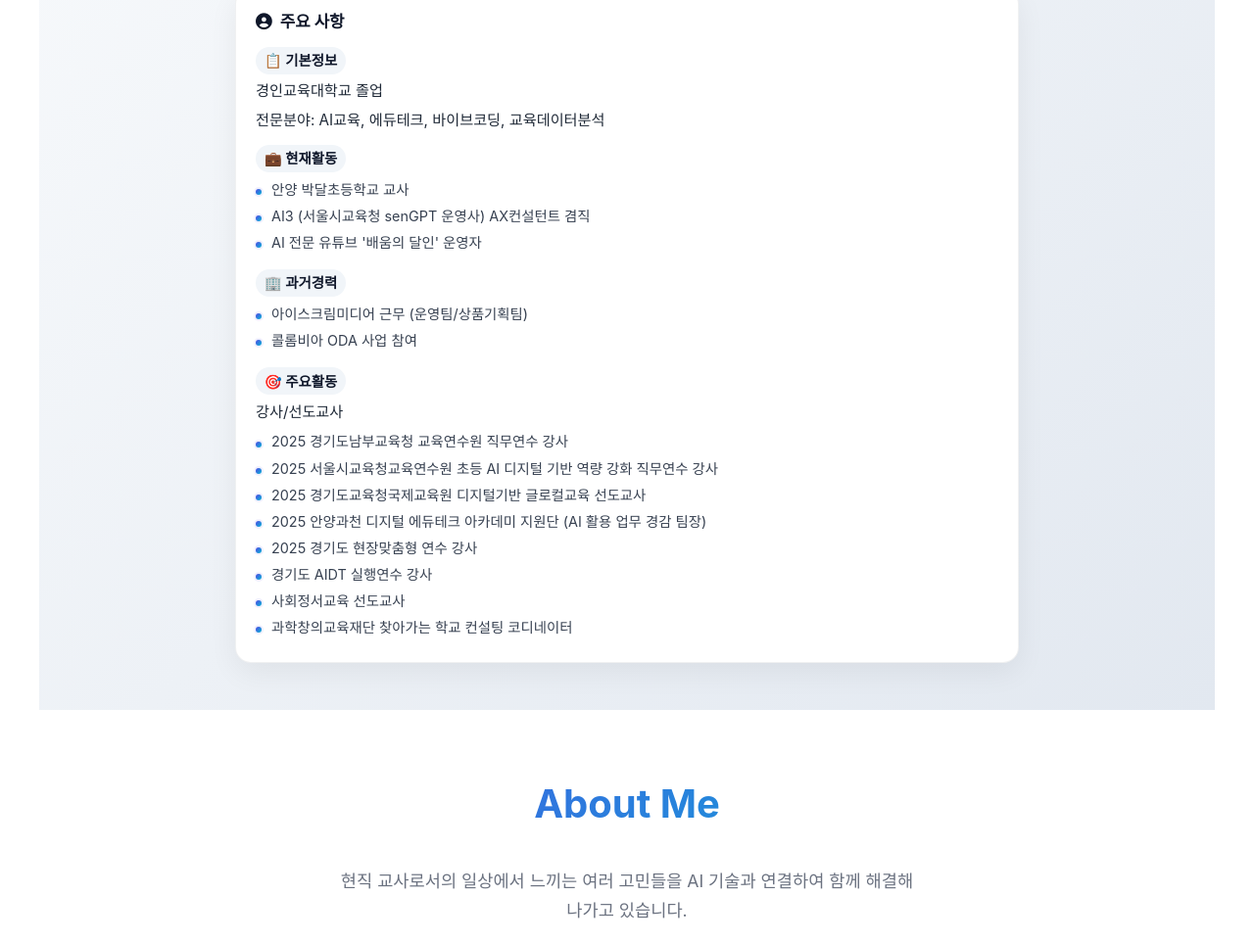
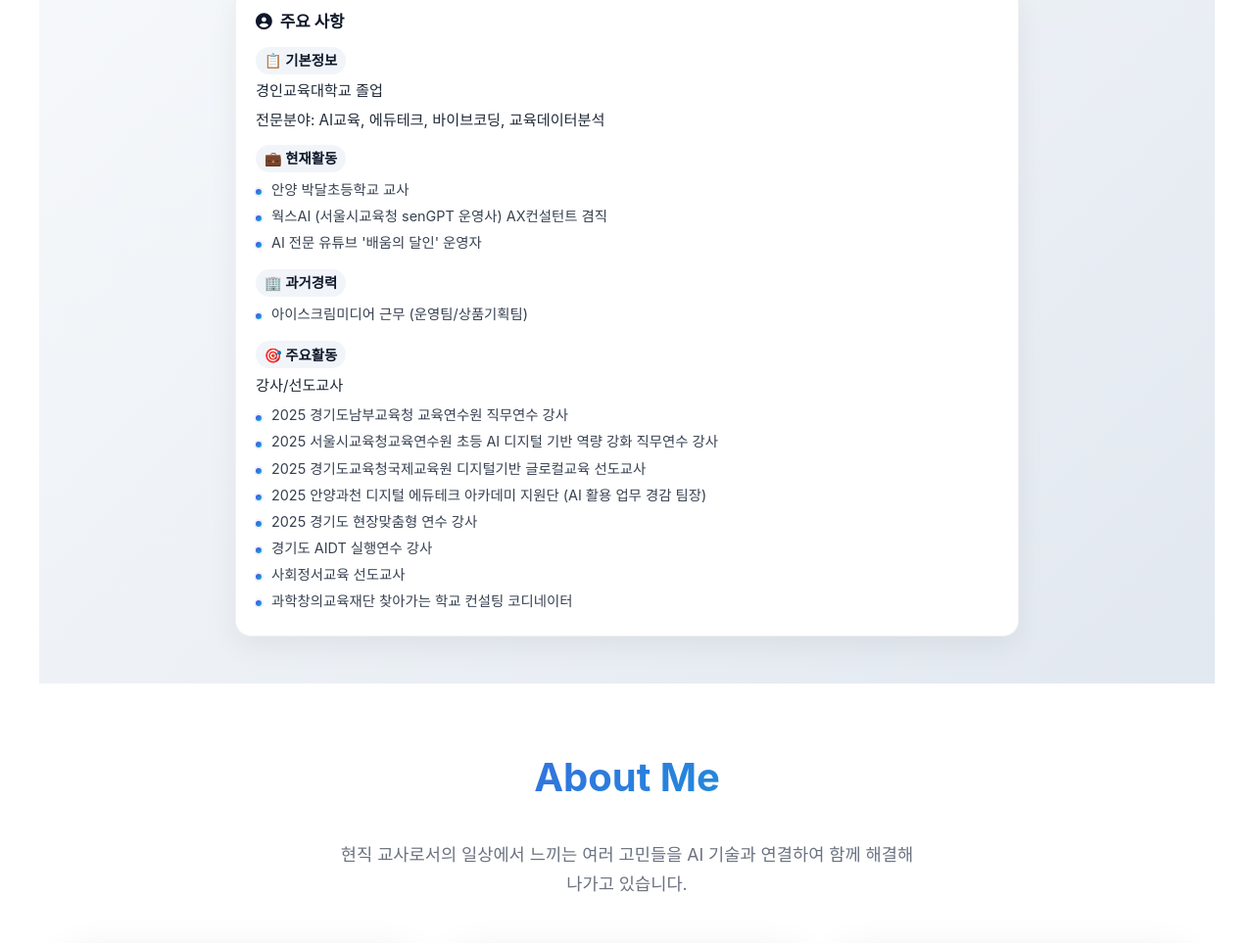
Before and after one commit to reallygood83/MJ, a website: page index.html in a window 1280 px wide. Shown: the part 1054-2017 px from the top of the page at 98% size. Drawn offline with Linux system fonts and the light colour scheme; a web font is replaced by a local one.

Commit message:
현재활동 정보 업데이트: AI3 → 웍스AI, 콜롬비아 ODA 사업 항목 제거

```diff
--- a/index.html
+++ b/index.html
@@ -1194,7 +1194,7 @@
                             <strong>💼 현재활동</strong>
                             <ul>
                                 <li>안양 박달초등학교 교사</li>
-                                <li>AI3 (서울시교육청 senGPT 운영사) AX컨설턴트 겸직</li>
+                                <li>웍스AI (서울시교육청 senGPT 운영사) AX컨설턴트 겸직</li>
                                 <li>AI 전문 유튜브 '배움의 달인' 운영자</li>
                             </ul>
                         </div>
@@ -1202,7 +1202,6 @@
                             <strong>🏢 과거경력</strong>
                             <ul>
                                 <li>아이스크림미디어 근무 (운영팀/상품기획팀)</li>
-                                <li>콜롬비아 ODA 사업 참여</li>
                             </ul>
                         </div>
                         <div class="info-item">
```
